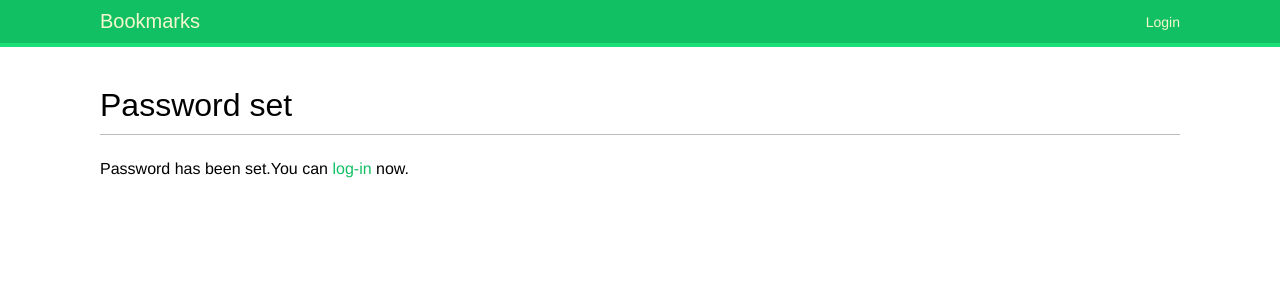
After one commit to temursolief/bookmarks, a Django app: template account/templates/registration/password_reset_complete.html in a window 1280 px wide. The commit adds this page. Shown: the top 300 px of the page. Run offline with Django 4.2, Linux system fonts and the light colour scheme; the template is opened without the code that fills it, so the values that code supplies are empty; some web fonts are replaced.

Commit message:
added password_reset_complete_done and updated login template

```diff
--- a/account/templates/registration/login.html
+++ b/account/templates/registration/login.html
@@ -19,5 +19,10 @@
             <input type="hidden" name="next" value="{{ next }}" />
             <p><input type="submit" value="'Log-in" /></p>
         </form>
+        <p>
+            <a href="{% url 'password_reset' %}">
+                Forgot your password?
+            </a>
+        </p>
     </div>
 {% endblock %}
--- /dev/null
+++ b/account/templates/registration/password_reset_complete.html
@@ -0,0 +1,8 @@
+{% extends 'base.html' %}
+
+{% block title %}Password reset{% endblock %}
+
+{% block content %}
+    <h1>Password set</h1>
+    <p>Password has been set.You can <a href="{% url 'login' %}">log-in</a> now.</p>
+{% endblock %}
```
